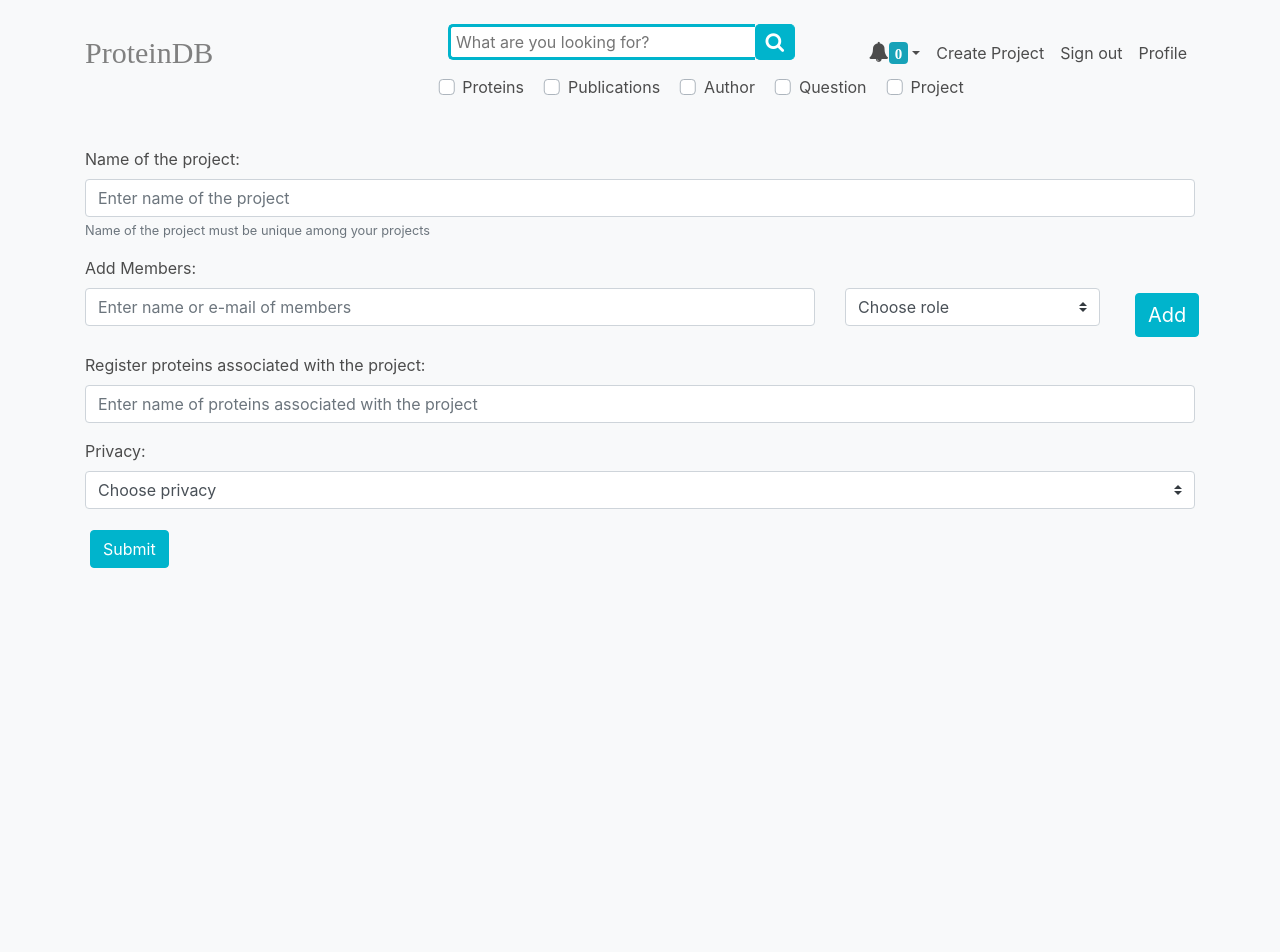
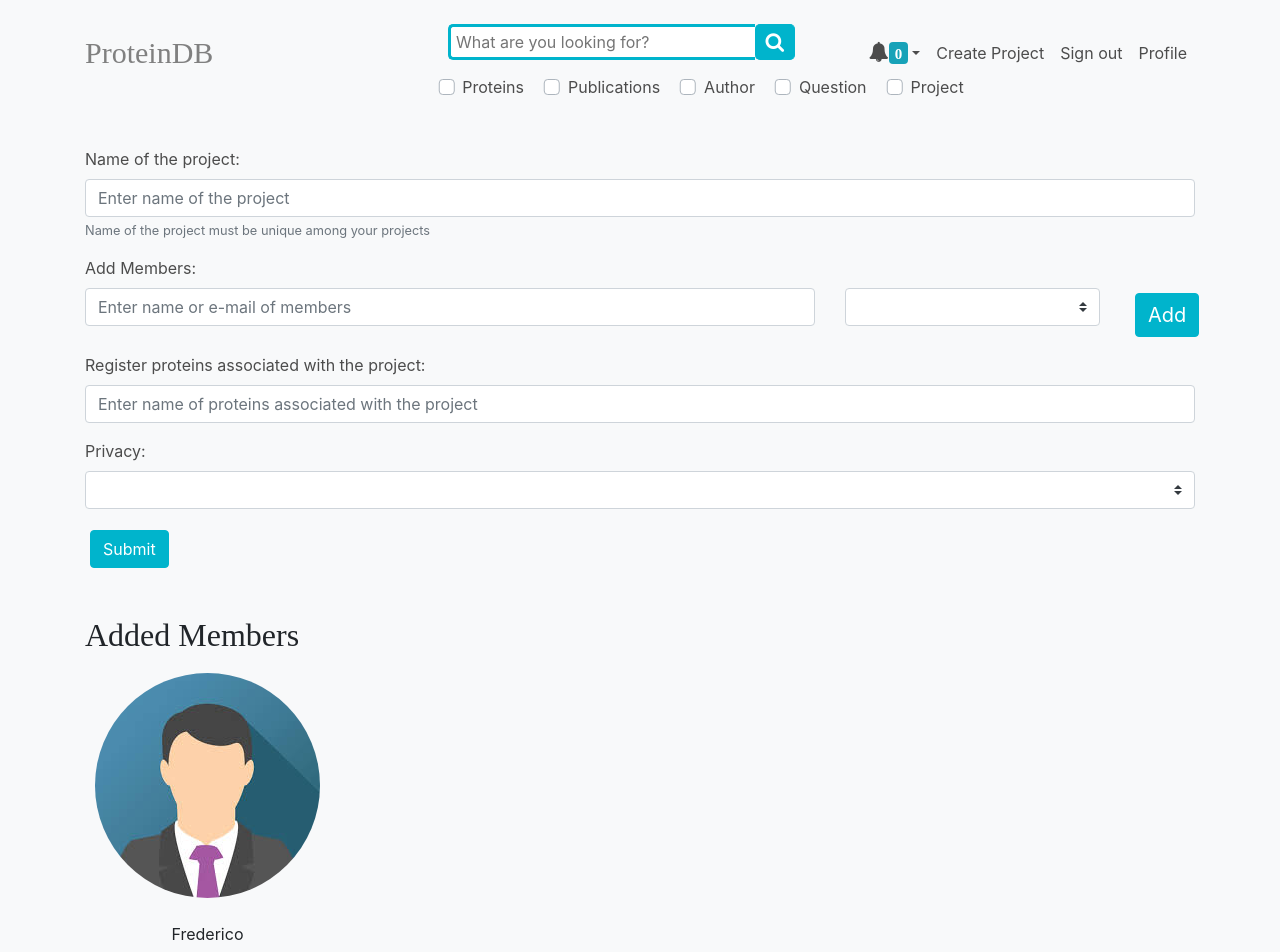
Before and after one commit to diegohernandez25/ProteinDB, a Vue app in the folder protein_db_vue/protein_db_vue/proteindb/: page /createproject in a window 1280 px wide. Shown: the top 952 px of the page. Before the commit the page ends 800 px from the top, so only its background shows below. Built offline with nearby package versions, Linux system fonts and the light colour scheme; a web font is replaced by a local one.

Commit message:
create proj

```diff
--- a/protein_db_vue/protein_db_vue/proteindb/src/data/projects.js
+++ b/protein_db_vue/protein_db_vue/proteindb/src/data/projects.js
@@ -1,6 +1,6 @@
 export default [
     {
-     id:0,
+
      name: "Project 0",
      description: "Lorem",
      manager: "Frederico",
@@ -9,10 +9,12 @@ export default [
      favourites: 2,
      updates: 2,
      articles: [0, 1, 2],
-     creationDate: "01-01-2019"
+     creationDate: "01-01-2019",
+     privacy:"public",
+     proteins: ["Oxytocin"]
     },
     {
-    id:1,
+
     name: "Project 1",
     description: "Lorem",
     manager: "Rodrigo",
@@ -21,6 +23,8 @@ export default [
     favourites: 5,
     updates: 6,
     articles: [0, 1, 2],
-    creationDate: "01-02-2019"
+    creationDate: "01-02-2019",
+    privacy:"public",
+    proteins: ["Oxytocin"]
     },
 ]
--- a/protein_db_vue/protein_db_vue/proteindb/src/store/actions.js
+++ b/protein_db_vue/protein_db_vue/proteindb/src/store/actions.js
@@ -1,5 +1,9 @@
 export default {
    addQuestion: ({commit}, question) => {
        commit('appendQuestion',question)
-   }
+   },
+   addProject: ({commit}, project) => {
+    console.log("adding");
+    commit('appendProject',project)
 }
+}
--- a/protein_db_vue/protein_db_vue/proteindb/src/store/mutations.js
+++ b/protein_db_vue/protein_db_vue/proteindb/src/store/mutations.js
@@ -1,5 +1,9 @@
 export default {
     appendQuestion: (state, question) => {
         state['questions'].push(question)
+    },
+
+    appendProject: (state, project) => {
+        state['projects'].push(project)
     }
  }
--- a/protein_db_vue/protein_db_vue/proteindb/src/views/CreateProject.vue
+++ b/protein_db_vue/protein_db_vue/proteindb/src/views/CreateProject.vue
@@ -1,6 +1,6 @@
 <template>
   <div class="container">
-    <b-form @submit="onSubmit" @reset="onReset" v-if="show">
+    <b-form v-if="show">
       <b-form-group
         id="input-group-1"
         label="Name of the project:"
@@ -9,9 +9,7 @@
       >
         <b-form-input
           id="input-1"
-          v-model="form.email"
-          type="email"
-          required
+          v-model="form.name"
           placeholder="Enter name of the project"
         ></b-form-input>
       </b-form-group>
@@ -21,21 +19,19 @@
           <div class="col-sm-8">
             <b-form-input
               id="input-2"
-              v-model="form.name"
-              required
+              v-model="currentMember"
               placeholder="Enter name or e-mail of members"
             ></b-form-input>
           </div>
           <div class="col-sm-3">
               <b-form-select
                 id="input-4"
-                v-model="form.food"
-                :options="usermod"
-                required
+                v-model="role"
+                :options="roles"
               ></b-form-select>
           </div>
           <div class="col-sm-1">
-            <button type="button" class="btn add-button" aria-haspopup="true" aria-expanded="false"
+            <button @click="addMember" type="button" class="btn add-button" aria-haspopup="true" aria-expanded="false"
                     style="font-size: 20px;">Add️️</button>
           </div>
         </div>
@@ -44,8 +40,7 @@
       <b-form-group id="input-group-new-1" label="Register proteins associated with the project:" label-for="input-2">
         <b-form-input
           id="input-new-1"
-          v-model="form.protein"
-          required
+          v-model="form.proteins"
           placeholder="Enter name of proteins associated with the project"
         ></b-form-input>
       </b-form-group>
@@ -53,53 +48,125 @@
       <b-form-group id="input-group-3" label="Privacy:" label-for="input-3">
         <b-form-select
           id="input-3"
-          v-model="form.food"
-          :options="foods"
-          required
+          v-model="form.priv"
+          :options="privL"
+
         ></b-form-select>
       </b-form-group>
-      <b-button type="submit" variant="primary" class="add-button">Submit</b-button>
+      <b-button @click="onSubmit" class="add-button">Submit</b-button>
     </b-form>
+
+    <br>
+    <br>
+    <h2>Added Members</h2>
+    <div class="mem" v-for="(member,index) in form.members" v-bind:key="index">
+      <img src="../assets/images/profile.jpg" alt=""> <br>
+      <p>{{member}}</p>
+    </div>
   </div>
 </template>
 
 <script>
+
+import { mapActions } from 'vuex'
 export default {
   data () {
     return {
+      currentMember:'',
+      role:'',
       form: {
-        email: '',
         name: '',
-        food: null,
-        checked: []
+        //members: [{name:"o", role:""}],
+        members: ["Frederico"],
+        proteins: '',
+        priv:'',
+
       },
-      foods: [{ text: 'Choose privacy', value: null }, 'Private', 'Public'],
-      usermod: [{ text: 'Choose role', value: null }, 'Manager', 'Member'],
+      roles: [ 'Private', 'Public'],
+      privL: [ 'Manager', 'Member'],
       show: true
     }
   },
+
+
   methods: {
-    onSubmit (evt) {
-      evt.preventDefault()
-      alert(JSON.stringify(this.form))
+    ...mapActions([
+            'addProject'
+        ]),
+
+    onSubmit () {
+    if(this.form.name=='' || this.form.privacy==''){
+      alert("Name and Privacy have to have a value");
+    }
+    else{
+      let payload={
+      name: this.form.name,
+      description: "",
+      manager: "Frederico",
+      members: this.form.members,
+      institute: "Universidade de Aveiro" ,
+      favourites: 0,
+      updates: 0,
+      articles: [],
+      creationDate: "01-01-2019",
+      privacy: this.form.priv
+      }
+
+      this.addProject(payload);
+      alert("project added");
+
+      this.currentMember='';
+      this.role='';
+      this.form.name='';
+      this.form.member= ["Frederico"];
+      this.form.proteins='';
+      this.form.priv='';
+
+
+    }
+
+
+
     },
-    onReset (evt) {
-      evt.preventDefault()
-      // Reset our form values
-      this.form.email = ''
-      this.form.name = ''
-      this.form.food = null
-      this.form.checked = []
-      // Trick to reset/clear native browser form validation state
-      this.show = false
-      this.$nextTick(() => {
-        this.show = true
-      })
-    }
+
+    addMember(){
+      if(this.currentMember==''|| this.role==''){
+        alert("Member and Role can't be empty")
+      }
+      else{
+        //this.form.members.push({name: this.currentMember, role:this.role})
+        this.form.members.push(this.currentMember)
+        this.currentMember='';
+        this.role='';
+      }
+    },
+
+
   }
 }
 </script>
 
 <style scoped>
 
+.red{
+  border: 2px solid red;
+}
+
+.mem{
+  margin: 10px;
+  display:inline-flex;
+  flex-direction: column;
+}
+
+.mem > img{
+  flex:0;
+  align-self: start;
+  border-radius: 50%;
+}
+
+.mem > p{
+  flex:0;
+  align-self: center
+}
+
 </style>
--- a/protein_db_vue/protein_db_vue/proteindb/src/views/Search.vue
+++ b/protein_db_vue/protein_db_vue/proteindb/src/views/Search.vue
@@ -117,8 +117,8 @@
             <span style="font-size: 20px">{{param}}</span>
 
           </div>
-          <!--
-          <div class="search-container" style="background-color: #eee; padding: 15px; margin-top: 10px">
+
+          <div v-if="$route.query.publications=='true'" class="search-container" style="background-color: #eee; padding: 15px; margin-top: 10px">
             <div style="margin-top: 15px">
                     <span class="filter-label" style="color: #4C4C4C;padding-top: 2%;
                     font-family: 'Baloo Bhai', cursive;">Results for: <span style="color: gray">"Frederico Gratinad"</span>
@@ -316,9 +316,9 @@
               </div>
             </div>
           </div>
-  -->
-          <!--
-          <div class="search-container" style="background-color: #eee; padding: 15px; margin-top: 10px">
+
+
+          <div v-if="$route.query.project=='true'" class="search-container" style="background-color: #eee; padding: 15px; margin-top: 10px">
             <div style="margin-top: 15px">
                     <span class="filter-label" style="color: #4C4C4C;padding-top: 2%;
                     font-family: 'Baloo Bhai', cursive;">Results for: <span style="color: gray">"Frederico Gratinad"</span>
@@ -483,8 +483,8 @@
               </div>
             </div>
           </div>
-    -->
-          <div class="search-container" style="background-color: #eee; padding: 15px; margin-top: 10px">
+
+          <div v-if="$route.query.proteins=='true'" class="search-container" style="background-color: #eee; padding: 15px; margin-top: 10px">
             <div style="margin-top: 15px">
                     <span class="filter-label" style="color: #4C4C4C;padding-top: 2%;
                     font-family: 'Baloo Bhai', cursive;">Results for: <span style="color: gray">"Frederico Gratinad"</span>
@@ -666,7 +666,7 @@ export default {
       var list=[]
       console.log(this.$route.query)
       for(var param in this.$route.query){
-        if(this.$route.query[param]!="false"){
+        if(this.$route.query[param]!="false" && param!="searchText"){
           list.push(param)
         }
       }
```
